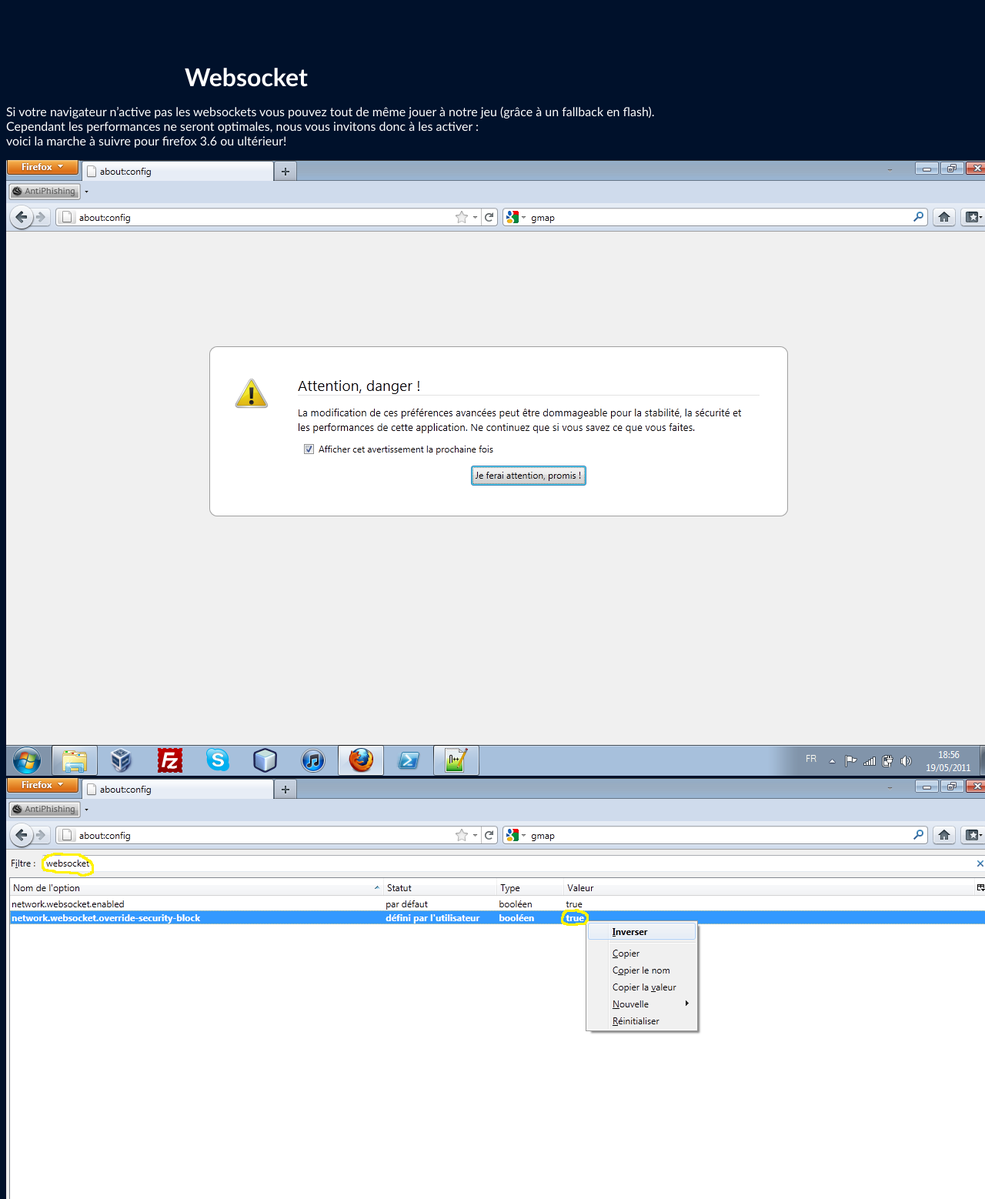
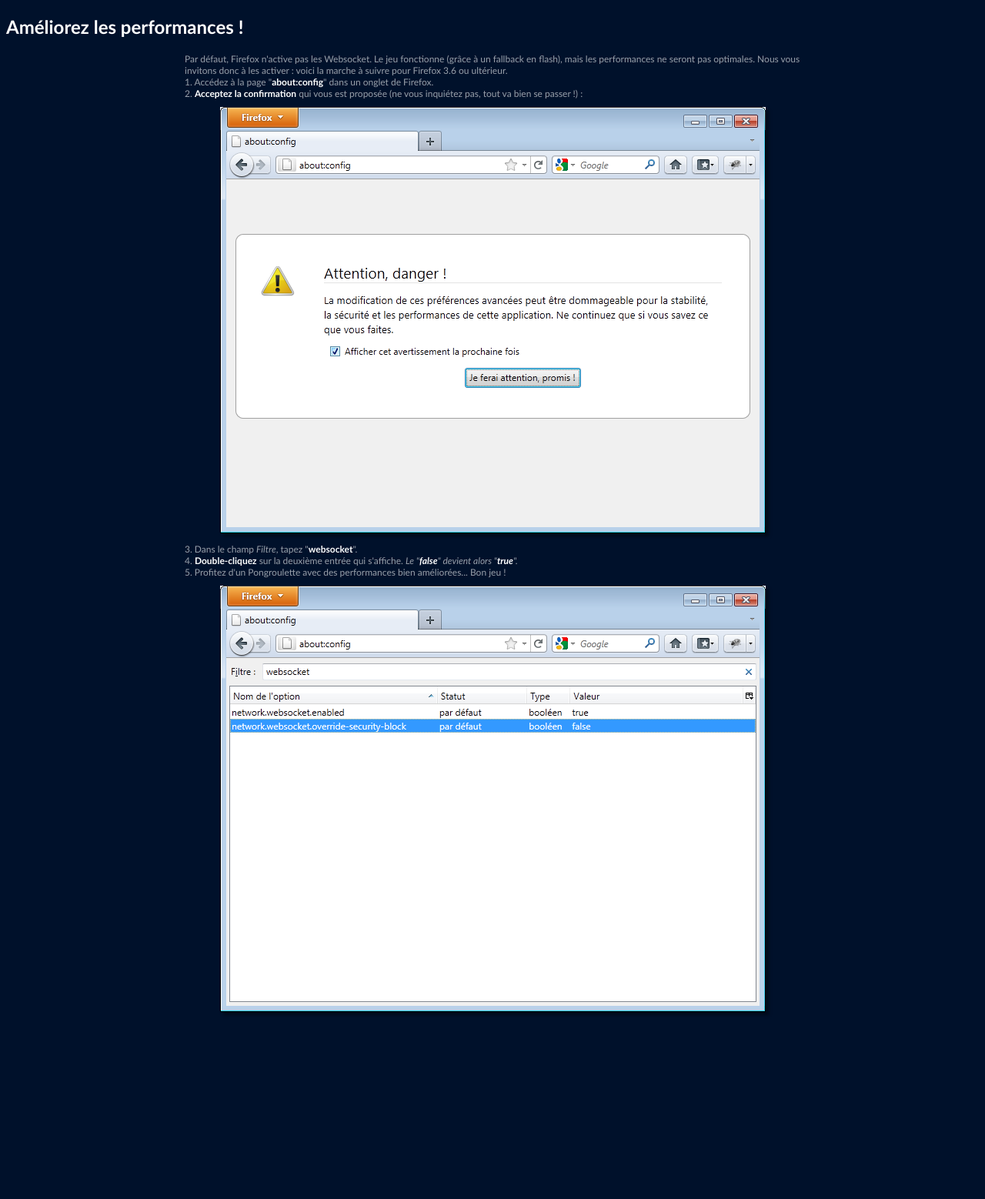
Before and after one commit to Nypias/ClientPR, a PHP site: page /evangelisme.html in a window 1280 px wide. Shown: the top 1558 px of the page at 77% size. After the commit the page ends 1318 px from the top, so only its background shows below. Run offline with PHP 8.4, Linux system fonts and the light colour scheme.

Commit message:
Amélioration de l'apparence de la page evangelisme.html.

```diff
--- a/evangelisme.html
+++ b/evangelisme.html
@@ -5,12 +5,18 @@
     <meta charset="utf-8" />
     <link href="pongroulette.css" rel="stylesheet" />
   </head>
-  <body>
-      <h1>Websocket</h1>
-      <p>Si votre navigateur n’active pas les websockets vous pouvez tout de même jouer à notre jeu (grâce à un fallback en flash).</br>
-      Cependant les performances ne seront optimales, nous vous invitons donc à les activer :</br>
-      voici la marche à suivre pour firefox 3.6 ou ultérieur! </p>
-      <img src="aboutconfig.png" alt="ouvrir aboutconfig" />
-      <img src="websocket.png" alt="activer les websockets sur firefox" />
+  <body id="evangelism">
+      <h2>Améliorez les performances !</h2>
+      <p>Par défaut, Firefox n'active pas les Websocket. Le jeu fonctionne (grâce à un fallback en flash),
+      mais les performances ne seront pas optimales. Nous vous invitons donc à les activer :
+      voici la marche à suivre pour Firefox 3.6 ou ultérieur. </p>
+      <p>1. Accédez à la page "<strong>about:config</strong>" dans un onglet de Firefox.</p>
+      <p>2. <strong>Acceptez la confirmation</strong> qui vous est proposée (ne vous inquiétez pas, tout va bien se passer !) :</p>
+      <p class="wauto"><img src="aboutconfig.png" alt="ouvrir aboutconfig" style="max-width: 100%;" /></p>
+      <p>3. Dans le champ <em>Filtre</em>, tapez "<strong>websocket</strong>".</p>
+      <p>4. <strong>Double-cliquez</strong> sur la deuxième entrée qui s'affiche.
+            <em>Le "<strong>false</strong>" devient alors "<strong>true</strong>".</em></p>
+      <p>5. Profitez d'un Pongroulette avec des performances bien améliorées... Bon jeu !</p>
+      <p class="wauto"><img src="websocket.png" alt="activer les websockets sur firefox" style="max-width: 100%;" /></p>
   </body>
 </html>
--- a/pongroulette.css
+++ b/pongroulette.css
@@ -50,10 +50,31 @@
    margin: auto;
  }
 
- #playground .instructions, #playground p, #playground #roomsStats {
+ #playground .instructions, #playground p, #playground #roomsStats, #evangelism p {
    text-align: center;
    font-size: 9pt;
    color: rgba(255,255,255,0.6);
+ }
+
+ #evangelism  p, #evangelism h1 {
+    text-align: left;
+    margin: auto;
+    max-width: 800px;
+ }
+
+ #evangelism img {
+    box-shadow: 4px 4px 4px rgba(0, 0, 0, 0.4);
+ }
+
+ #evangelism p.wauto {
+    max-width: 100%;
+    text-align: center;
+    margin-top: 10px;
+    margin-bottom: 10px;
+ }
+
+ #evangelism strong {
+    color: white;
  }
 
  #playground #roomsStats {
```
Also changed, not shown: aboutconfig.png, websocket.png.
